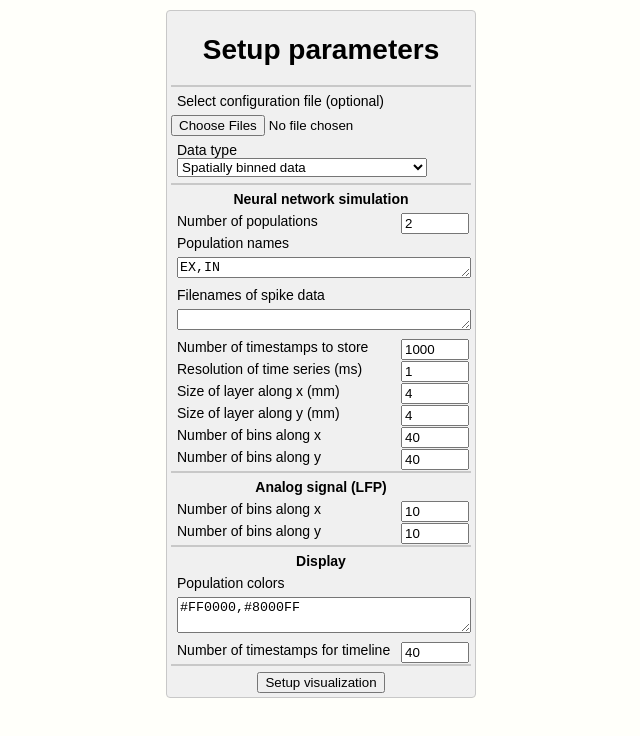
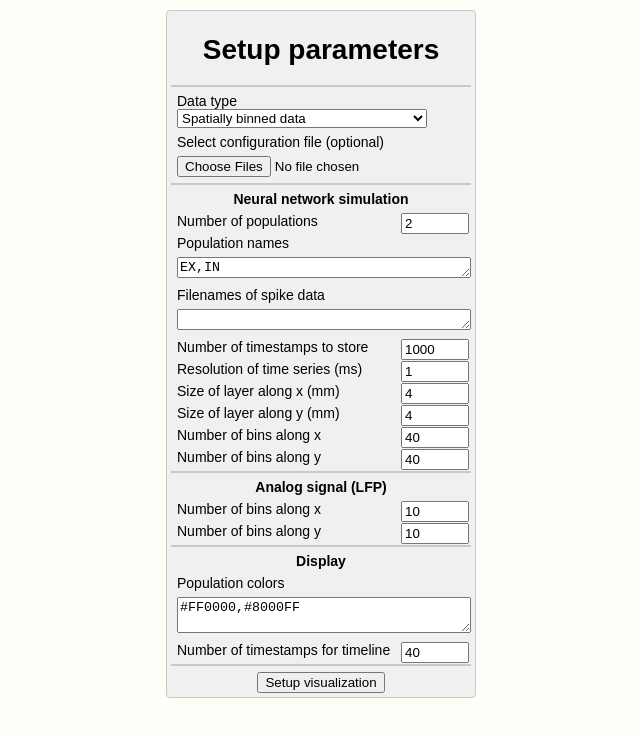
Before and after one commit to HBPVIS/VIOLA, a plain HTML site: page VIOLA/index.html in a window 1280 px wide. Shown: the whole page, without its empty margins (319-959 px from the left). Drawn offline with Linux system fonts and the light colour scheme.

Commit message:
setup parameters: data type selection on top

```diff
--- a/VIOLA/index.html
+++ b/VIOLA/index.html
@@ -14,16 +14,14 @@
 		<div><h1 style="text-align:center">Setup parameters</h1></div>
         <ul class="list-nostyle">
             <li class="spacer"></li>
-            <li>Select configuration file (optional)</li>
-        </ul>
-		<div>
-		    <input id="importConfigButton" type="file" multiple="false"></input>
-		</div>
-        <ul class="list-nostyle">
             <li>Data type <select onchange="updateDataType()" id="dataTypeSelect">
                 <option value="binned">Spatially binned data</option>
                 <option value="neuron">Single neurons (raw simulation output)</option>
             </select></li>
+        </ul>
+        <ul class="list-nostyle">
+            <li>Select configuration file (optional)</li>
+            <li><input id="importConfigButton" type="file" multiple="false"></input></li>
         </ul>
         <ul id="paramList" class="list-nostyle">
             <li class="spacer"></li>
```
